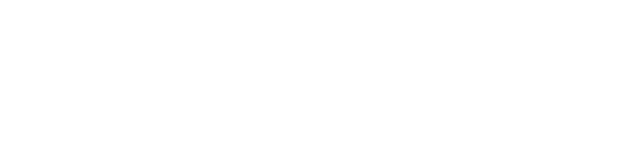
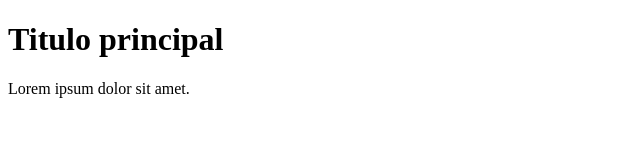
Before and after one commit to angelesTecnica7/prueba2github, a plain HTML site: page index.html in a window 1280 px wide. Shown: the whole page, without its empty margins (0-640 px from the left). Drawn offline with Linux system fonts and the light colour scheme.

Commit message:
titulo y texto al index

```diff
--- a/index.html
+++ b/index.html
@@ -6,6 +6,7 @@
     <title>Document</title>
 </head>
 <body>
-
+    <h1>Titulo principal</h1>
+    <p>Lorem ipsum dolor sit amet.</p>
 </body>
 </html>
```
